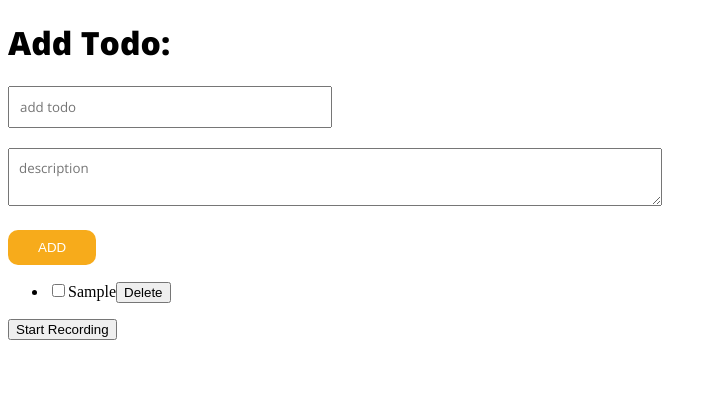
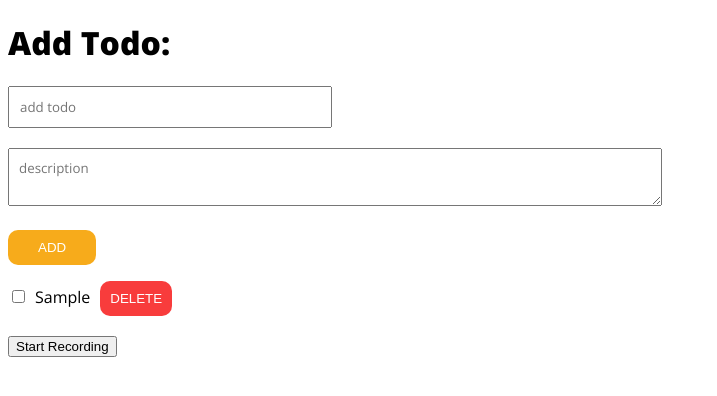
Before and after one commit to nicangeli/todo, a React app: page / in a window 1280 px wide. Both pictures are taken after typing "Sample", "Sample" into the empty fields and a click on the button "ADD". Shown: the top 396 px of the page, without its empty margins (0-717 px from the left). Built offline with nearby package versions, Linux system fonts and the light colour scheme.

Commit message:
style TodoList

```diff
--- /dev/null
+++ b/src/components/atoms/CancelButton.js
@@ -0,0 +1,9 @@
+import styled from 'styled-components'
+import SubmitButton from './SubmitButton'
+
+const CancelButton = styled(SubmitButton)`
+  background: #f71b1bd9;
+  padding: 10px;
+`
+
+export default CancelButton
--- a/src/components/atoms/index.js
+++ b/src/components/atoms/index.js
@@ -1,5 +1,6 @@
 import Title from './Title'
 import SubmitButton from './SubmitButton'
+import CancelButton from './CancelButton'
 import { FormInput, FormTextArea } from './Inputs'
 
-export { Title, SubmitButton, FormInput, FormTextArea }
+export { Title, SubmitButton, FormInput, FormTextArea, CancelButton }
--- a/src/features/todo/TodoList.js
+++ b/src/features/todo/TodoList.js
@@ -1,12 +1,34 @@
 import React from 'react'
 import { connect } from 'react-redux'
+import styled from 'styled-components'
 
 import { deleteTodo, updateTodo } from './todoSlice'
 
+import { CancelButton } from '../../components/atoms'
+
+const List = styled.ul`
+  list-style-type: none;
+  padding-left: 0;
+`
+
+const ListItem = styled.li`
+  font-family: 'Open Sans', sans-serif;
+  font-weight: 400;
+  margin-bottom: 20px;
+
+  input {
+    margin-right: 10px;
+  }
+
+  ${CancelButton} {
+    margin-left: 10px;
+  }
+`
+
 const TodoList = ({ todos, deleteTodo, updateTodo }) => (
-  <ul>
+  <List>
     {todos.map((todo) => (
-      <li key={todo.id}>
+      <ListItem key={todo.id}>
         <input
           type="checkbox"
           checked={todo.completed}
@@ -15,10 +37,12 @@ const TodoList = ({ todos, deleteTodo, updateTodo }) => (
           }
         />
         {todo.name}
-        <button onClick={() => deleteTodo({ id: todo.id })}>Delete</button>
-      </li>
+        <CancelButton onClick={() => deleteTodo({ id: todo.id })}>
+          Delete
+        </CancelButton>
+      </ListItem>
     ))}
-  </ul>
+  </List>
 )
 
 const mapStateToProps = (state) => ({
```
